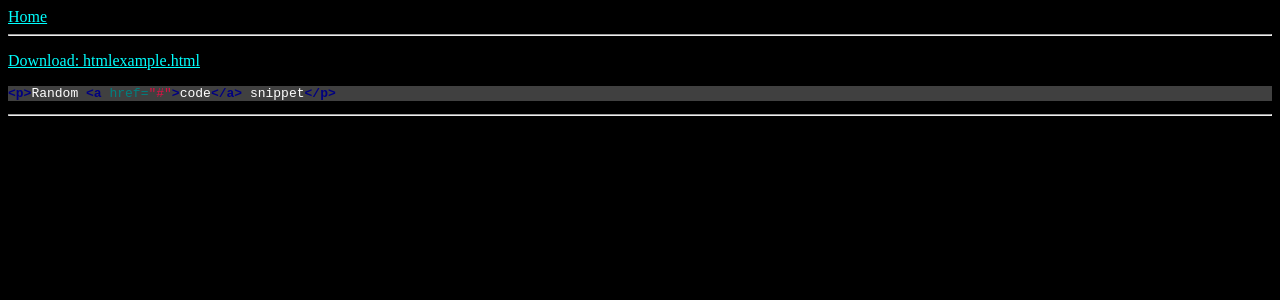
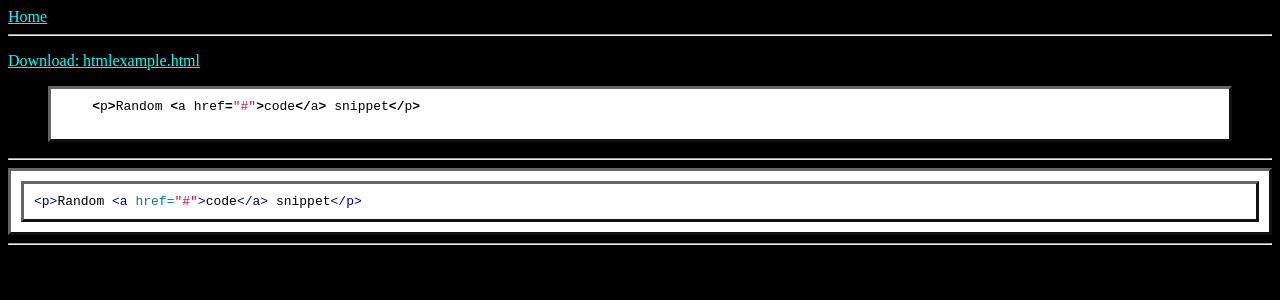
Before and after one commit to ElijahShadbolt/jekylltest2, a Jekyll site: the page built from _posts/2016-12-08-code-example.html, in a window 1280 px wide. Shown: the top 300 px of the page. Built offline with Jekyll 4.4.1, drawn with Linux system fonts in a browser that asks for light colours.

Commit message:
syntax pygments

````diff
--- a/_config.yml
+++ b/_config.yml
@@ -16,10 +16,11 @@ collections:
 # Build settings
 excerpt_separator: ""
 markdown: kramdown
-highlighter: rouge
+highlighter: pygments
 kramdown:
   input: GFM
-  syntax_highlighter: rouge
+  syntax_highlighter: pygments
+  hard_wrap: false
 #theme: minima
 
 highlight_css: "syntax.css"
--- a/_includes/head.html
+++ b/_includes/head.html
@@ -1,5 +1,4 @@
 <head>
     <title>{{ site.title }}</title>
     <link href="{{ site.baseurl }}/assets/style.css"  rel="stylesheet" type="text/css"/>
-    <link href="{{ site.baseurl }}/assets/syntax_highlighting/{{ site.highlight_css }}" rel="stylesheet" type="text/css"/>
 </head>
--- a/_posts/2016-12-08-code-example.html
+++ b/_posts/2016-12-08-code-example.html
@@ -15,6 +15,10 @@ sources:
     <hr/>
 
     <p><a href="{{ site.baseurl }}/{{ script.relative_path }}" download="{{ script.scriptname }}">Download: {{ script.scriptname }}</a></p>
+    {% highlight cpp %}
+    {{ script.content }}
+    {% endhighlight %}
+    <hr/>
 
     {% capture codeblock %}```{{ script.codetype }}
 {{ script.content }}
--- a/assets/style.scss
+++ b/assets/style.scss
@@ -1,6 +1,6 @@
 ---
 ---
-@import url(syntax_highlighting/native.css);
+@import url(syntax_highlighting/{{ site.highlight_css }});
 
 body {
     background: black;
@@ -9,3 +9,10 @@ body {
 a {
     color: aqua;
 }
+.highlight {
+    padding: 10px;
+    border: 3px outset #666;
+}
+.highlight pre {
+    margin: 0;
+}
--- a/assets/syntax_highlighting/syntax.css
+++ b/assets/syntax_highlighting/syntax.css
@@ -1,8 +1,9 @@
-.highlight  { background: #ffffff; }
+.highlight { background: #ffffff; color: #000000 }
 .highlight .c { color: #999988; font-style: italic } /* Comment */
 .highlight .err { color: #a61717; background-color: #e3d2d2 } /* Error */
 .highlight .k { font-weight: bold } /* Keyword */
 .highlight .o { font-weight: bold } /* Operator */
+.highlight .p { color: #222222; } /* Brackets, Braces, Semicolon */
 .highlight .cm { color: #999988; font-style: italic } /* Comment.Multiline */
 .highlight .cp { color: #999999; font-weight: bold } /* Comment.Preproc */
 .highlight .c1 { color: #999988; font-style: italic } /* Comment.Single */
````
